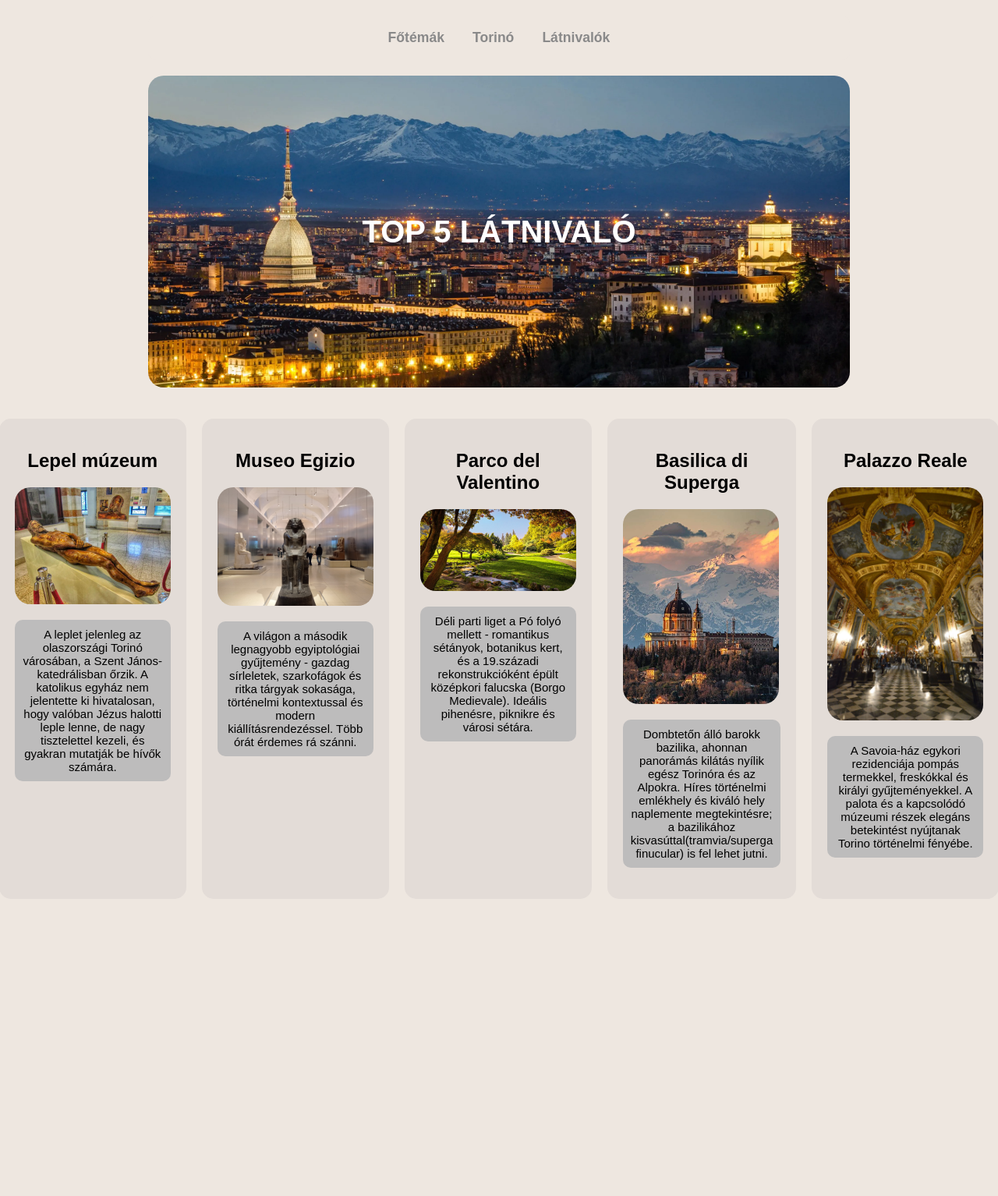
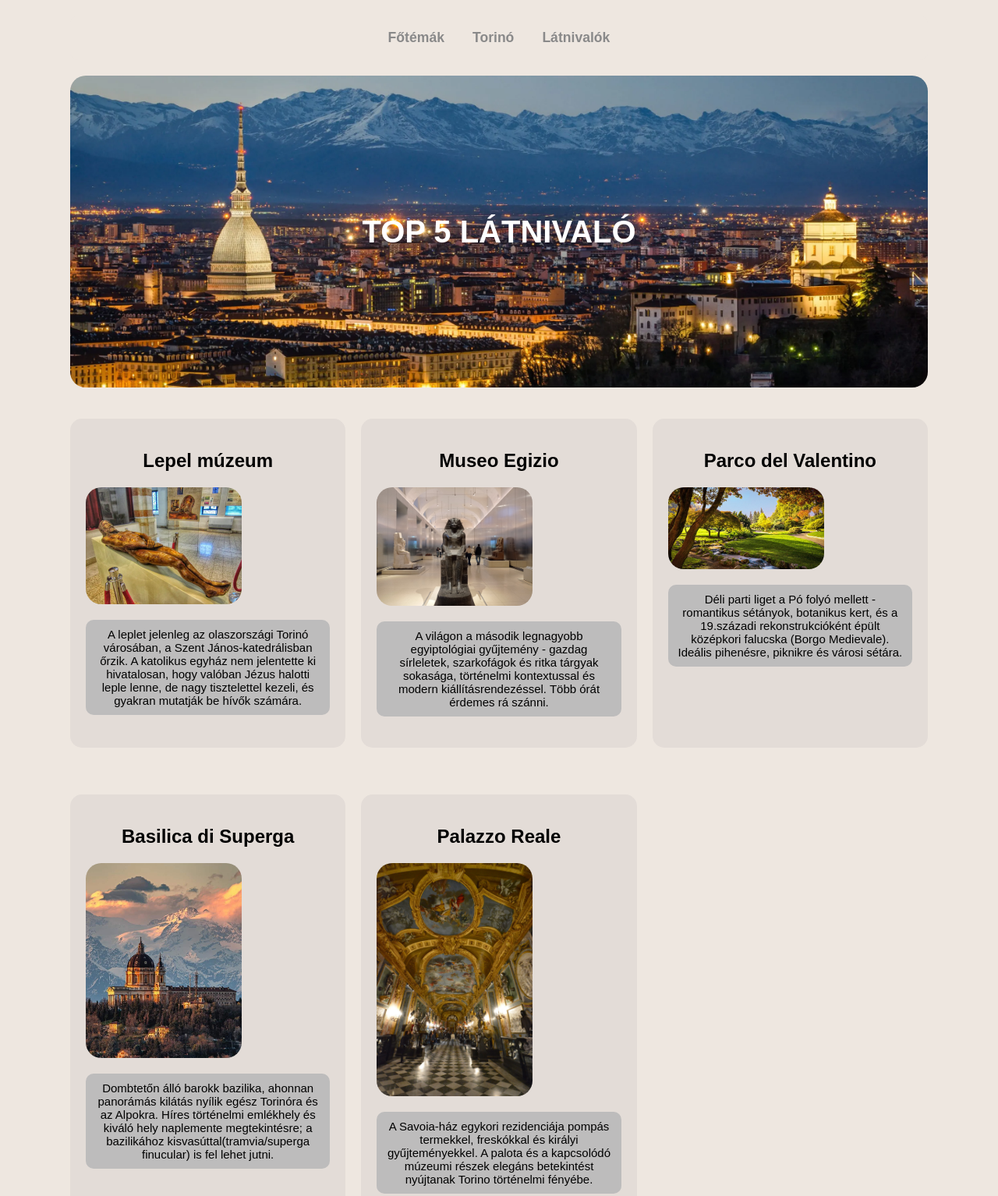
Before and after one commit to ptky/torino, a plain HTML site: page Aron/latnivalok.html in a window 1280 px wide. Shown: the whole page at 78% size. Before the commit the page ends 1193 px from the top, so only its background shows below. Drawn offline with Linux system fonts and the light colour scheme.

Commit message:
reszponzivitas

```diff
--- a/Aron/latnivalok.css
+++ b/Aron/latnivalok.css
@@ -110,3 +110,32 @@ article{
     max-width: 1300px;
     left: 0;
 }
+
+@media (min-width: 576px) {
+
+
+    nav {
+        grid-template-columns: repeat(auto-fit, minmax(150px, 1fr));
+    }
+    nav a {
+        max-width: none;
+    }
+
+
+    article {
+        grid-template-columns: repeat(2, 1fr);
+    }
+}
+
+
+@media (min-width: 768px) {
+
+    body {
+        max-width: 1100px;
+    }
+
+
+    article {
+        grid-template-columns: repeat(3, 1fr);
+    }
+}
```
